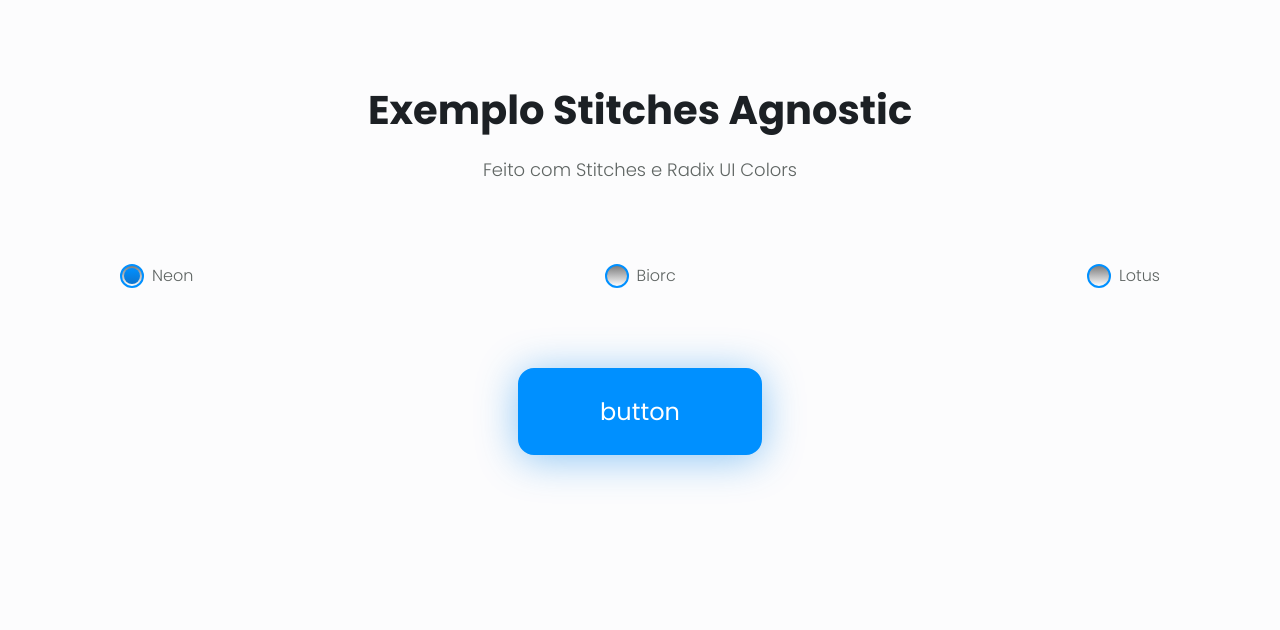
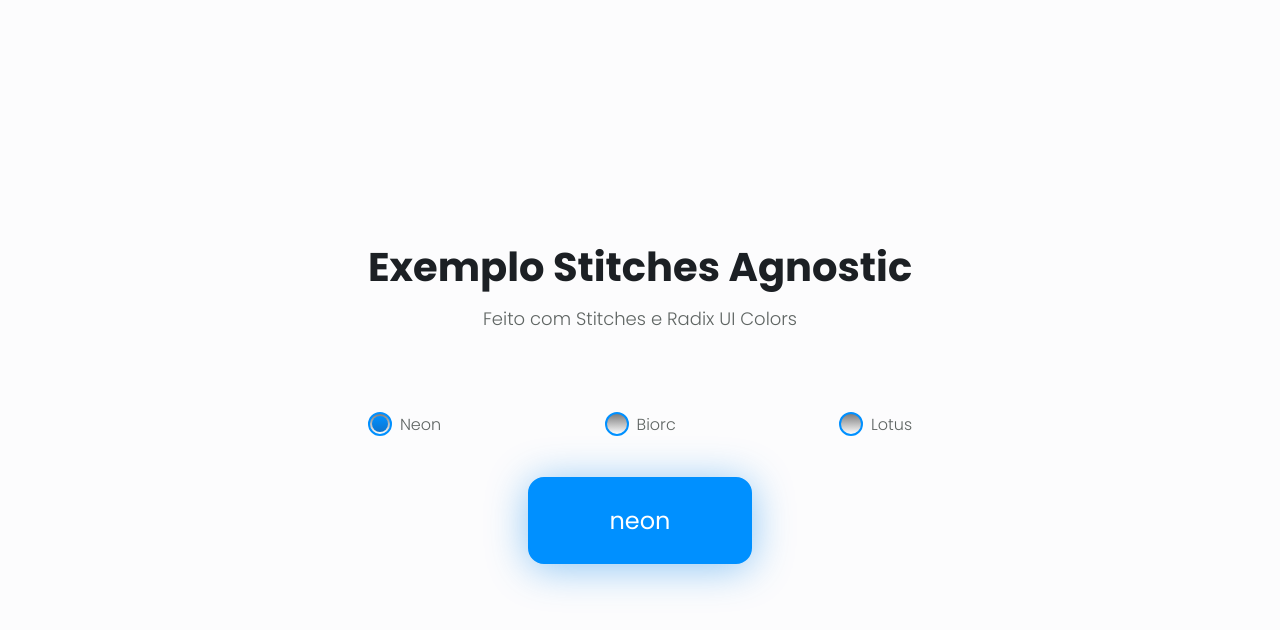
Before and after one commit to diegosilvatech/example--stitches-agnostic, a Next.js app: page / in a window 1280 px wide. Shown: the top 630 px of the page. Built offline with nearby package versions, Linux system fonts and the light colour scheme.

Commit message:
update project layout

```diff
--- a/src/components/Button/index.tsx
+++ b/src/components/Button/index.tsx
@@ -1,13 +1,14 @@
 import * as s from './styles';
 
 type ButtonProps = {
+  label: string;
   onClick?: () => void;
 };
 
-const Button = ({ onClick }: ButtonProps) => {
+const Button = ({ label, onClick }: ButtonProps) => {
   return (
     <button className={s.button()} onClick={onClick}>
-      button
+      {label}
     </button>
   );
 };
--- a/src/templates/Home/index.tsx
+++ b/src/templates/Home/index.tsx
@@ -2,25 +2,17 @@
 
 import { Container, Button, Radio } from 'components';
 
-import { applicationThemes } from './themes';
+import { applicationThemes } from './applicationThemes';
 
 import * as s from './styles';
 
 const HomeTemplate = () => {
   const { theme = 'neon', setTheme } = useTheme();
-  const toggleTheme = () => {
-    if (theme === 'neon') {
-      setTheme('neon');
-    } else if (theme === 'biorc') {
-      setTheme('biorc');
-    } else {
-      setTheme('lotus');
-    }
-  };
 
   return (
     <Container>
       <main className={s.main()}>
+        <section className={s.section()}>
           <h3 className={s.title()}>Exemplo Stitches Agnostic</h3>
           <p className={s.subtitle()}>Feito com Stitches e Radix UI Colors</p>
 
@@ -38,8 +30,9 @@
             ))}
           </div>
           <div className={s.buttonWrapper()}>
-          <Button onClick={toggleTheme} />
+            <Button label={theme} />
           </div>
+        </section>
       </main>
     </Container>
   );
--- a/src/templates/Home/styles.ts
+++ b/src/templates/Home/styles.ts
@@ -2,20 +2,17 @@
 
 export const main = css({
   height: '100vh',
-  position: 'relative'
+  display: 'flex',
+  justifyContent: 'center',
+  alignItems: 'center'
 });
 
-export const inputsWrapper = css({
-  marginTop: '$10',
-  display: 'flex',
-  justifyContent: 'space-between'
-});
+export const section = css({});
 
 export const title = css({
   color: '$textHighContrast',
   fontSize: '$5',
-  textAlign: 'center',
-  marginTop: '$10'
+  textAlign: 'center'
 });
 
 export const subtitle = css({
@@ -23,11 +20,18 @@
   fontSize: '$2',
   fontWeight: 300,
   textAlign: 'center',
-  marginTop: '$2'
+  marginTop: '$1',
+  marginBottom: '$10'
+});
+
+export const inputsWrapper = css({
+  marginTop: '$5',
+  display: 'flex',
+  justifyContent: 'space-between'
 });
 
 export const buttonWrapper = css({
-  marginTop: '$10',
+  marginTop: '$5',
   display: 'flex',
   alignItems: 'center',
   justifyContent: 'center'
```
Also changed, not shown: src/templates/Home/applicationThemes.ts (renamed from src/templates/Home/themes.ts). Lines whose indentation alone changed are shown as unchanged.
